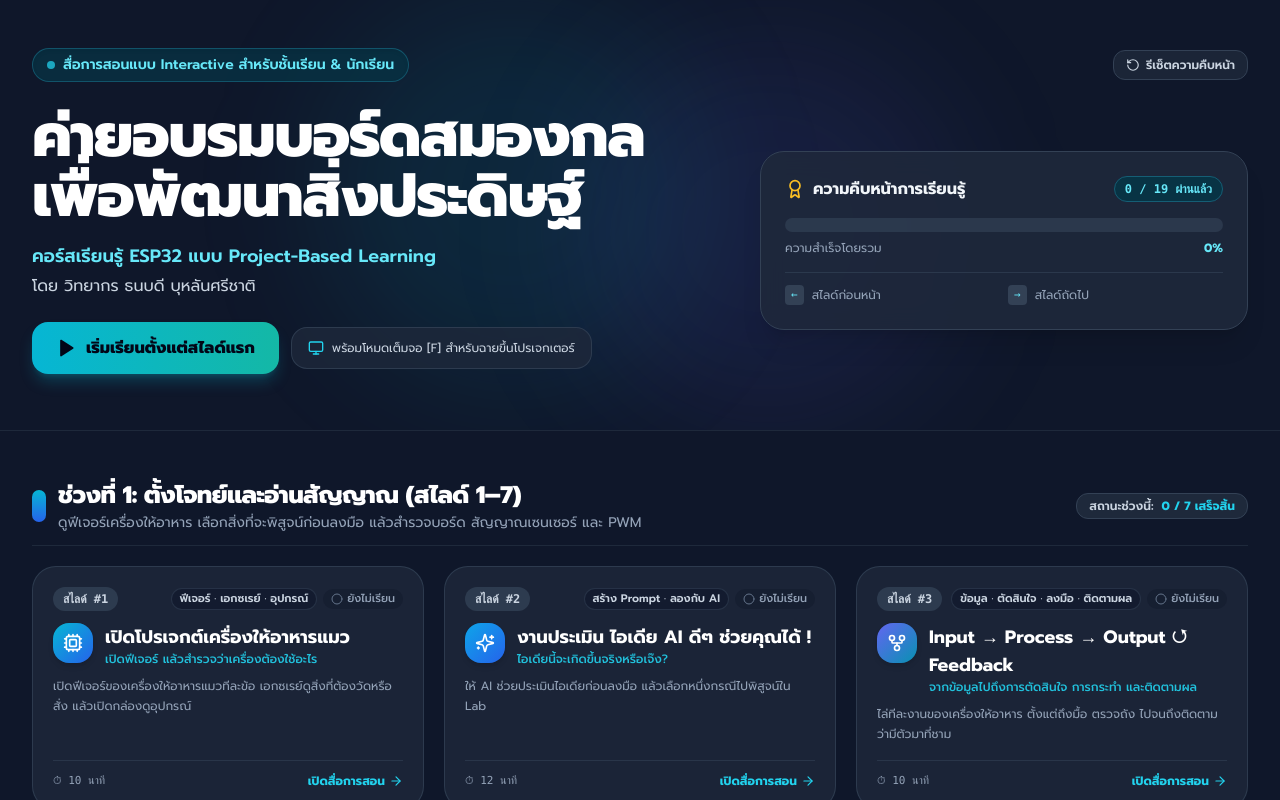
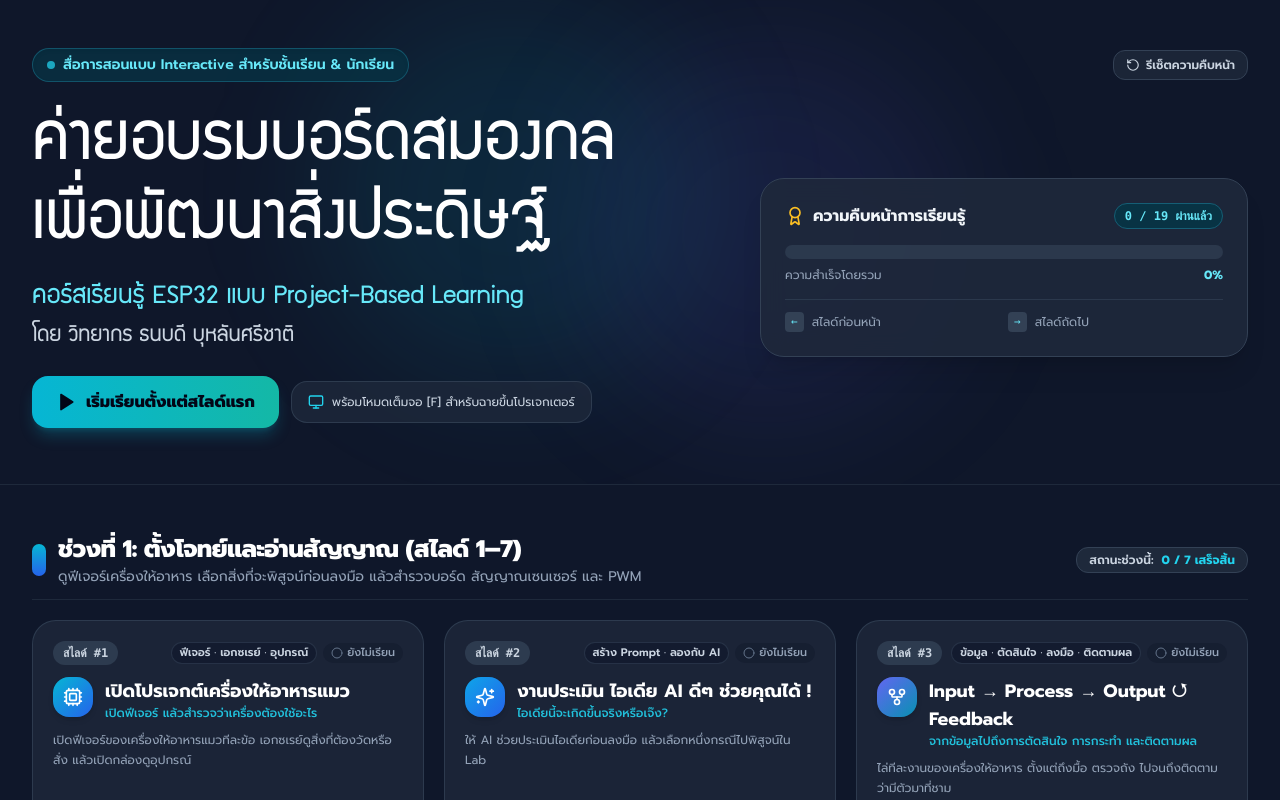
Before and after one commit to fxprime/esp32-cat-feeder-classroom, a React (Vite) app: page / in a window 1280 px wide. Built offline with nearby package versions, Linux system fonts and the light colour scheme.

Commit message:
Update Site source

```diff
--- a/src/classroom/components/Dashboard.jsx
+++ b/src/classroom/components/Dashboard.jsx
@@ -84,16 +84,16 @@ export default function Dashboard({
           {/* Main Title Banner */}
           <div className="grid grid-cols-1 lg:grid-cols-12 gap-8 items-center">
             <div className="lg:col-span-7">
-              <h1 className="text-3xl sm:text-5xl lg:text-6xl font-extrabold tracking-tight text-white mb-4 leading-tight text-balance">
-                {COURSE_TITLE}
-              </h1>
-
-              <p className="text-base sm:text-lg text-cyan-300 leading-relaxed font-semibold">
-                คอร์สเรียนรู้ ESP32 แบบ Project-Based Learning
-              </p>
-              <p className="text-sm sm:text-base text-slate-300 leading-relaxed mt-1 mb-6">
-                โดย วิทยากร ธนบดี บุหลันศรีชาติ
-              </p>
+              <hgroup className="course-heading mb-6">
+                <h1 className="text-white mb-4 text-balance">{COURSE_TITLE}</h1>
+                <p className="course-subtitle text-cyan-300">
+                  คอร์สเรียนรู้ ESP32 แบบ{" "}
+                  <span className="inline-block">Project-Based Learning</span>
+                </p>
+                <p className="course-presenter text-slate-300 mt-1">
+                  โดย วิทยากร ธนบดี บุหลันศรีชาติ
+                </p>
+              </hgroup>
 
               {/* Action Buttons */}
               <div className="flex flex-wrap items-center gap-3">
--- a/src/classroom/index.css
+++ b/src/classroom/index.css
@@ -6,6 +6,43 @@
   * {
     font-family: "Prompt", sans-serif;
   }
+}
+
+@font-face {
+  font-family: "Supermarket";
+  src: url("/assets/fonts/supermarket.ttf") format("truetype");
+  font-weight: 400;
+  font-style: normal;
+  font-display: swap;
+}
+
+.course-heading > *,
+.course-heading .course-subtitle span {
+  font-family: "Supermarket", "Prompt", sans-serif;
+  font-size-adjust: from-font;
+  font-synthesis: none;
+  font-weight: 400;
+}
+
+.course-heading h1 {
+  font-size: clamp(2rem, 10.4vw, 4.7rem);
+  line-height: 1.08;
+}
+
+@media (min-width: 1024px) {
+  .course-heading h1 {
+    font-size: clamp(3.6rem, 5.75vw, 4.7rem);
+  }
+}
+
+.course-subtitle {
+  font-size: clamp(1.36rem, 2.4vw, 1.8rem);
+  line-height: 1.25;
+}
+
+.course-presenter {
+  font-size: clamp(1.22rem, 2vw, 1.5rem);
+  line-height: 1.3;
 }
 
 /* Custom scrollbar for modern sleek look */
```
Also changed, not shown: public/assets/fonts/supermarket.ttf (added), public/styles/classroom.css, 1 other file (tests, documents, lock files or other folders).
